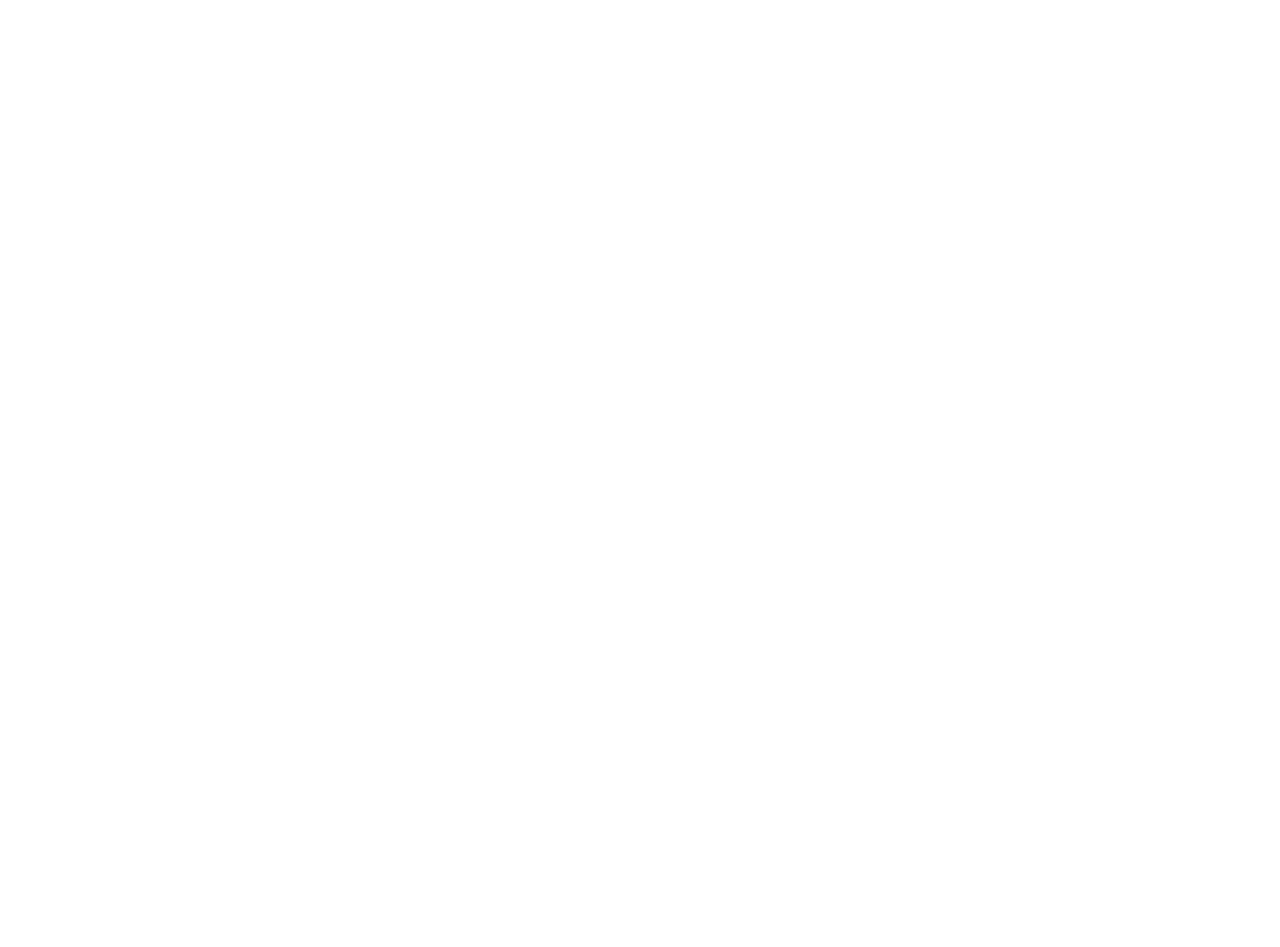
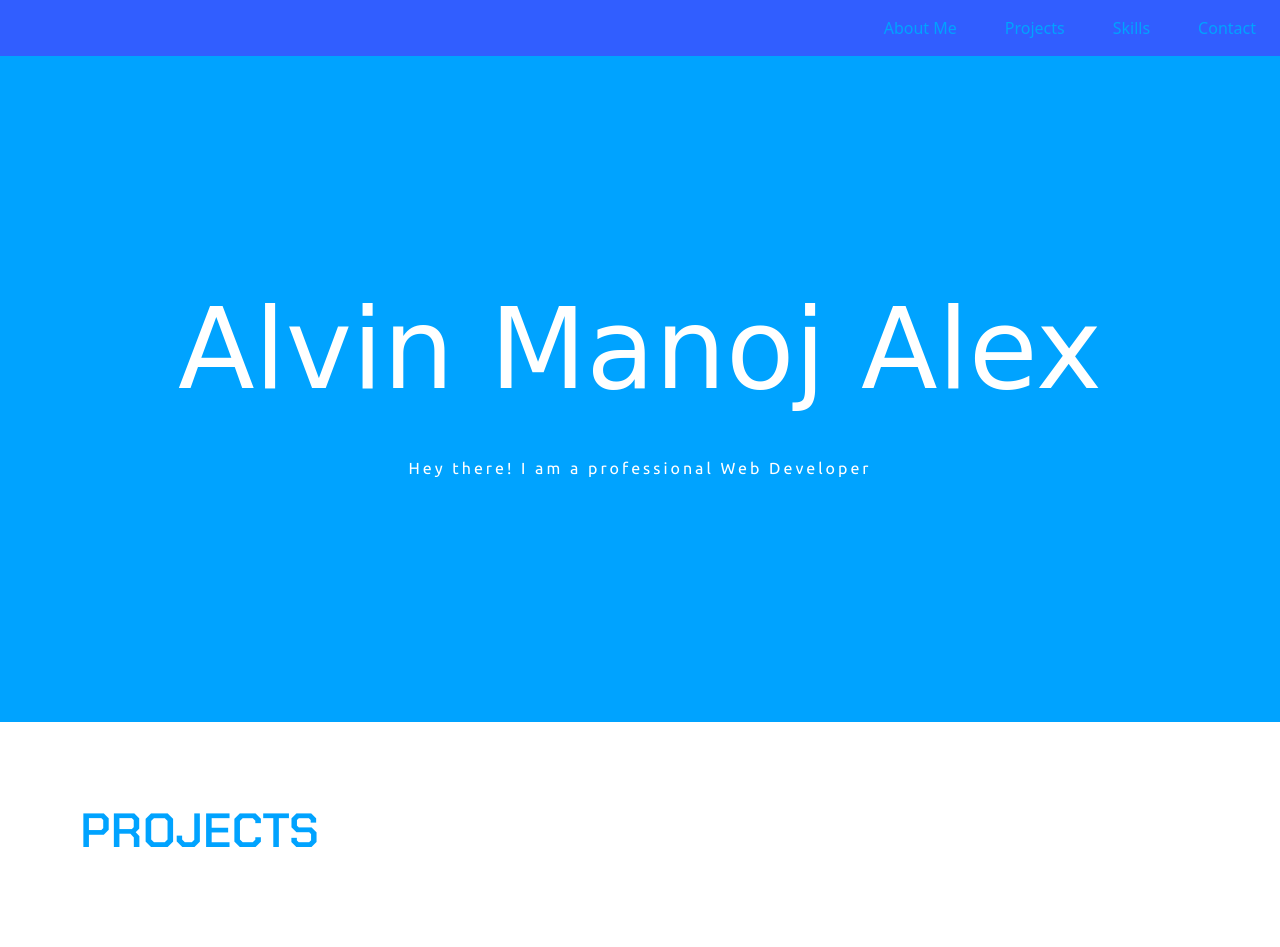
Before and after one commit to AlvinManojAlex/Portfolio-Website, a plain HTML site: page index.html in a window 1280 px wide. Before the commit the page ends 800 px from the top, so only its background shows below. Drawn offline with nearby package versions, Linux system fonts and the light colour scheme; a web font is replaced by a local one.

Commit message:
Add navbar and about section

```diff
--- a/index.html
+++ b/index.html
@@ -5,11 +5,11 @@
     <meta http-equiv="X-UA-Compatible" content="IE=edge">
     <meta name="viewport" content="width=device-width, initial-scale=1.0">
 
+    <!-- Bootstrap CDN -->
+    <link rel="stylesheet" href="https://cdn.jsdelivr.net/npm/bootstrap@5.1.3/dist/css/bootstrap.min.css"
+    integrity="sha384-1BmE4kWBq78iYhFldvKuhfTAU6auU8tT94WrHftjDbrCEXSU1oBoqyl2QvZ6jIW3" crossorigin="anonymous">
     <!-- stylesheet -->
     <link rel="stylesheet" href="styles.css">
-    <!-- Bootstrap CDN -->
-    <link rel="stylesheet" href="https://cdn.jsdelivr.net/npm/bootstrap@5.1.3/dist/css/bootstrap.min.css"
-        integrity="sha384-1BmE4kWBq78iYhFldvKuhfTAU6auU8tT94WrHftjDbrCEXSU1oBoqyl2QvZ6jIW3" crossorigin="anonymous">
 
     <!-- Google Fonts -->
     <link rel="preconnect" href="https://fonts.googleapis.com">
@@ -20,7 +20,40 @@
     <title>Portfolio</title>
 </head>
 <body>
+    <section>
+        <nav class="navbar navbar-expand-lg navbar-light bg-nav">
+            <button class="navbar-toggler" type="button" data-toggle="collapse" data-target="#navbarSupportedContent"
+                aria-controls="navbarSupportedContent">
+                <span class="navbar-toggler-icon"></span>
+            </button>
 
+            <div class="collapse navbar-collapse" id="navbarSupportedContent">
+                <ul class="navbar-nav">
+                    <li class="nav-item">
+                        <a class="link-items" href="#">About Me</a>
+                    </li>
+                    <li class="nav-item">
+                        <a class="link-items" href="#">Projects</a>
+                    </li>
+                    <li class="nav-item">
+                        <a class="link-items" href="#">Skills</a>
+                    </li>
+                    <li class="nav-item">
+                        <a class="link-items" href="#">Contact</a>
+                    </li>
+                </ul>
+            </div>
+        </nav>
+    </section>
+
+    <section id="about-section">
+        <h1 class="about-heading">Alvin Manoj Alex</h1>
+        <p class="about-content">Hey there! I am a professional Web Developer</p>
+    </section>
+
+    <section id="projects-section">
+        <h1 class="projects-heading">PROJECTS</h1>
+    </section>
 
 
     <!-- Bootstrap JS -->
--- a/styles.css
+++ b/styles.css
@@ -2,6 +2,69 @@
 font-family: 'Chakra Petch', sans-serif;
 font-family: 'Ubuntu', sans-serif; */
 
-body{
+/* Navbar */
+
+.bg-nav{
+    background-color: #315EFF;
+}
+
+.navbar-nav{
+    margin-left: auto;
+}
+
+.nav-item{
+    padding: 0.5rem 0;
+}
+
+.nav-link{
+    color: #00A3FF;
+    padding-right: 5rem;
+}
+
+
+.link-items{
+    text-decoration: none;
+    margin: 0 1.5rem;
+    color: #00A3FF;
+    transition-duration: 0.4s;
+}
+
+.link-items:hover{
+    color: white;
+
+}
+
+
+
+/* About me */
+
+#about-section{
+    padding: 14.1rem 5rem;
+    background-color: #00A3FF;
+    text-align: center;
+}
+
+.about-heading{
+    font-family: Arizonia, cursive;
+    font-size: 7rem;
+    color: white;
+}
+
+.about-content{
+    font-family: Ubuntu, sans-serif;
+    color: white;
+    letter-spacing: 3px;
+    padding-top: 2rem;
+}
+
+/* Projects */
+
+#projects-section{
     padding: 5rem;
 }
+
+.projects-heading{
+    font-family: Chakra Petch, sans-serif;
+    color: #00A3FF;
+    font-size: 3rem;
+}
```
